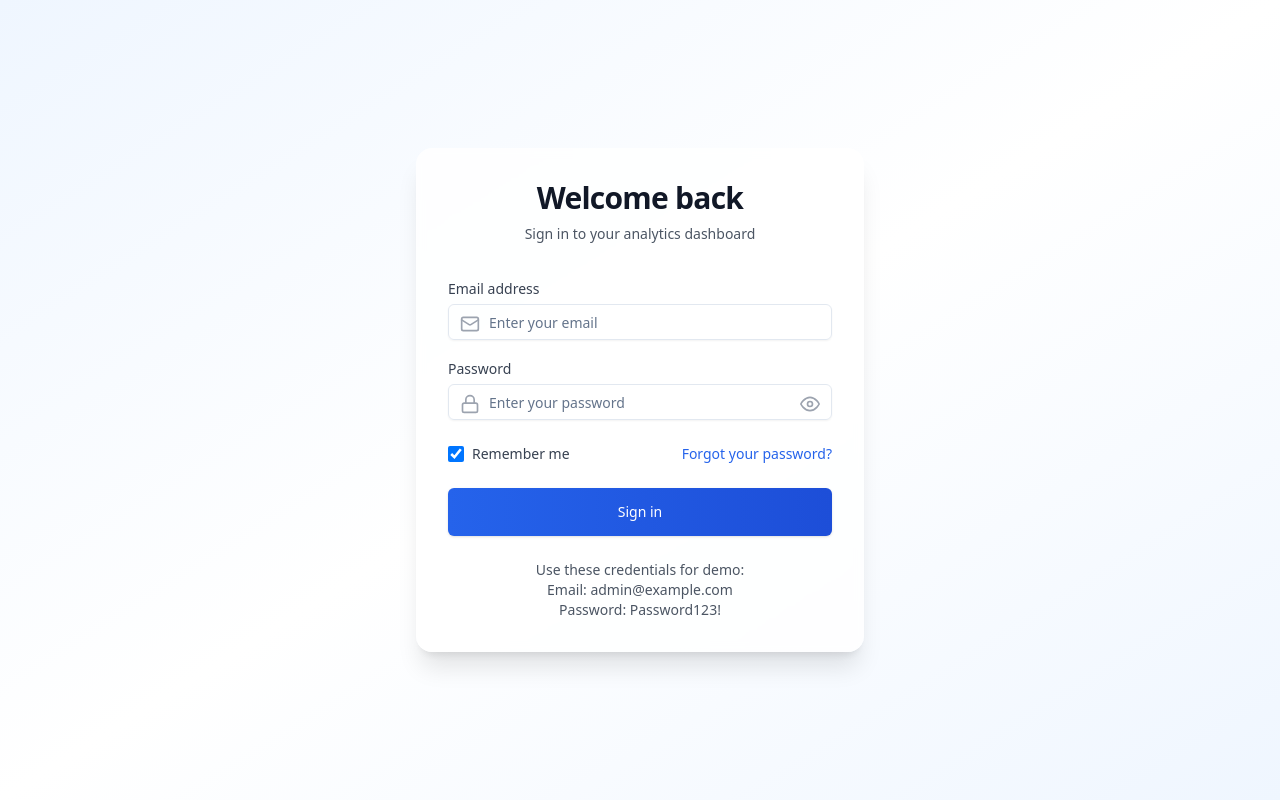
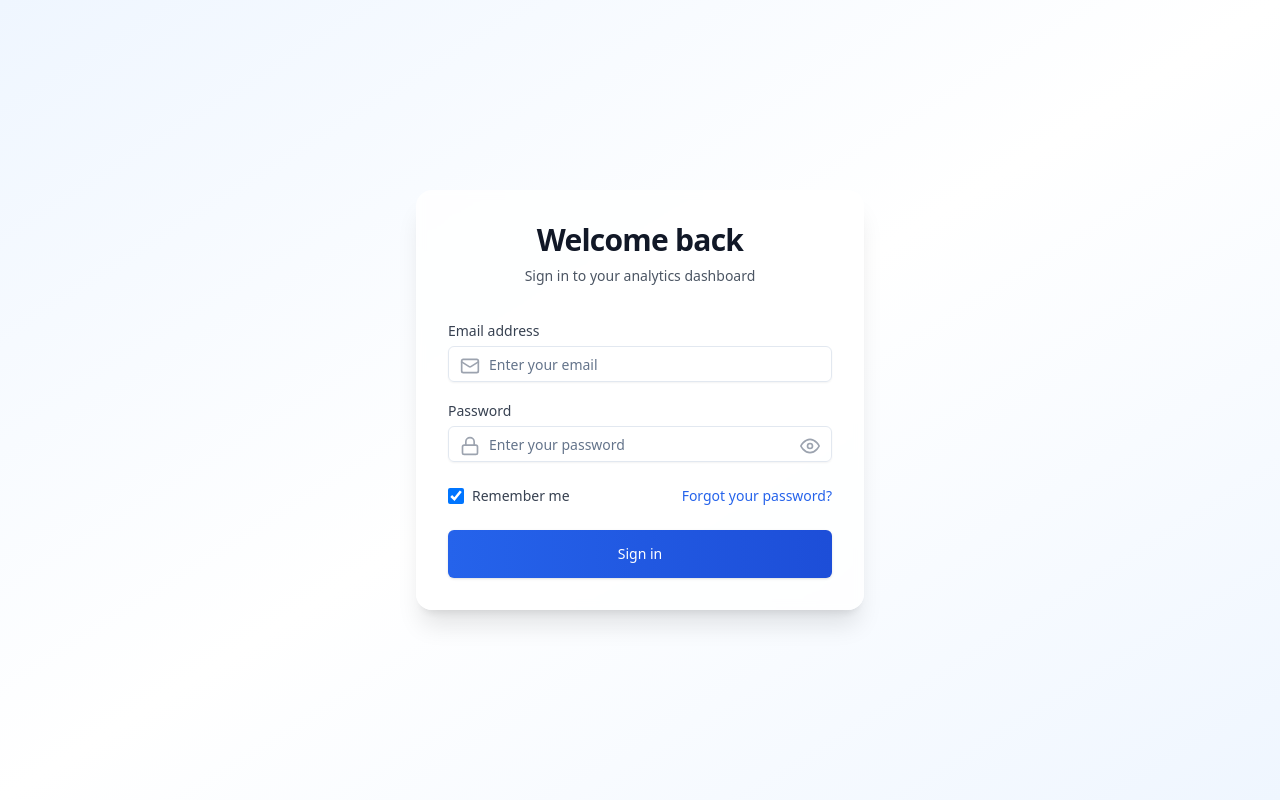
Before and after one commit to venkatakrishna06/QwikQwik-Analytics-UI, a React (Vite) app: page /login in a window 1280 px wide. Built offline with nearby package versions, Linux system fonts and the light colour scheme; no server answers.

Commit message:
Remove hardcoded demo credentials from Login component

```diff
--- a/src/pages/Login.tsx
+++ b/src/pages/Login.tsx
@@ -171,12 +171,6 @@ export default function Login() {
                 'Sign in'
               )}
             </Button>
-
-            <div className="mt-4 text-center text-sm text-gray-600 dark:text-gray-400">
-              <p>Use these credentials for demo:</p>
-              <p className="font-medium">Email: admin@example.com</p>
-              <p className="font-medium">Password: Password123!</p>
-            </div>
           </form>
         </div>
       </div>
```
